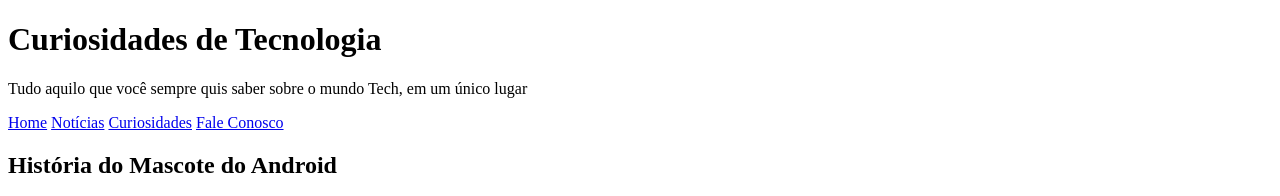
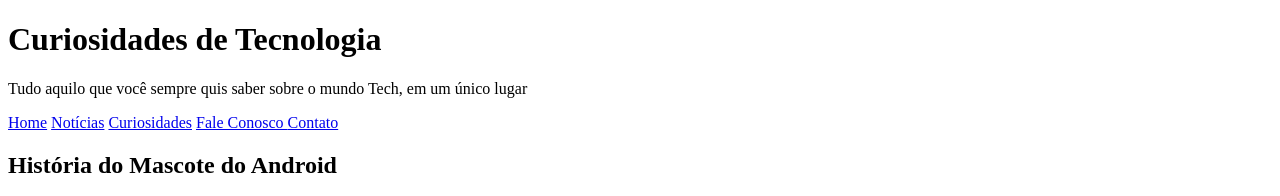
Before and after one commit to EwelynSantos/exercicio-css-10, a plain HTML site: page index.html in a window 1280 px wide. Shown: the top 196 px of the page. Drawn offline with Linux system fonts and the light colour scheme.

Commit message:
Adicionando novo link

```diff
--- a/index.html
+++ b/index.html
@@ -18,6 +18,7 @@
     <a href="#">Notícias</a>
     <a href="#">Curiosidades</a>
     <a href="#">Fale Conosco </a>
+    <a href="#">Contato </a>
   </nav>
   <main>
     <article>
```
